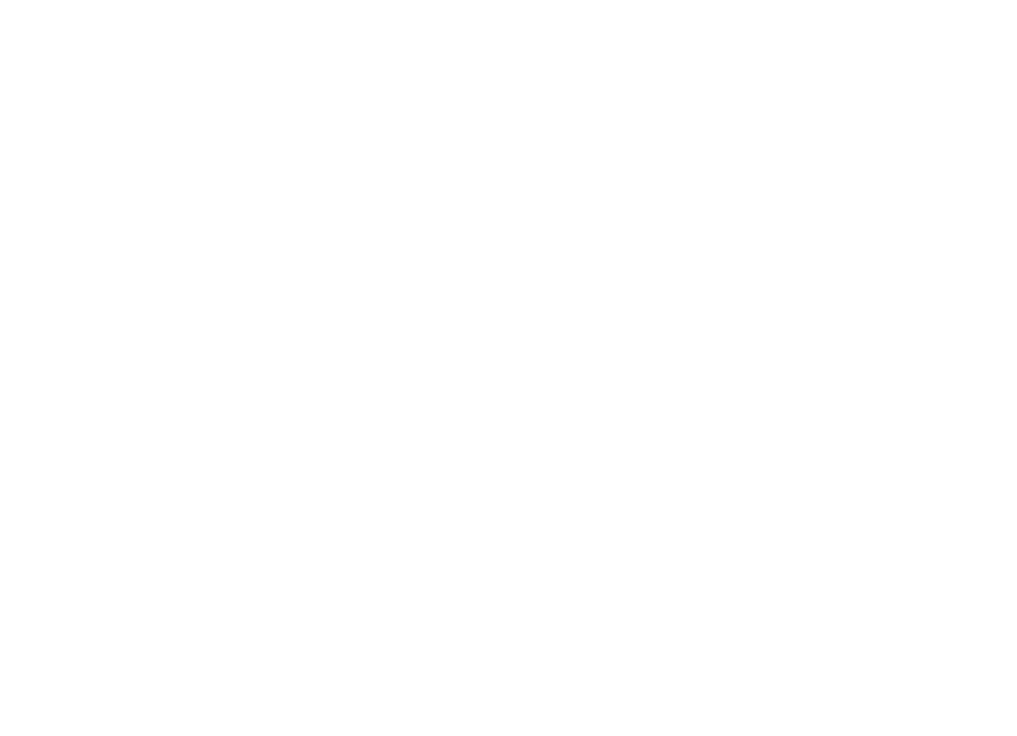
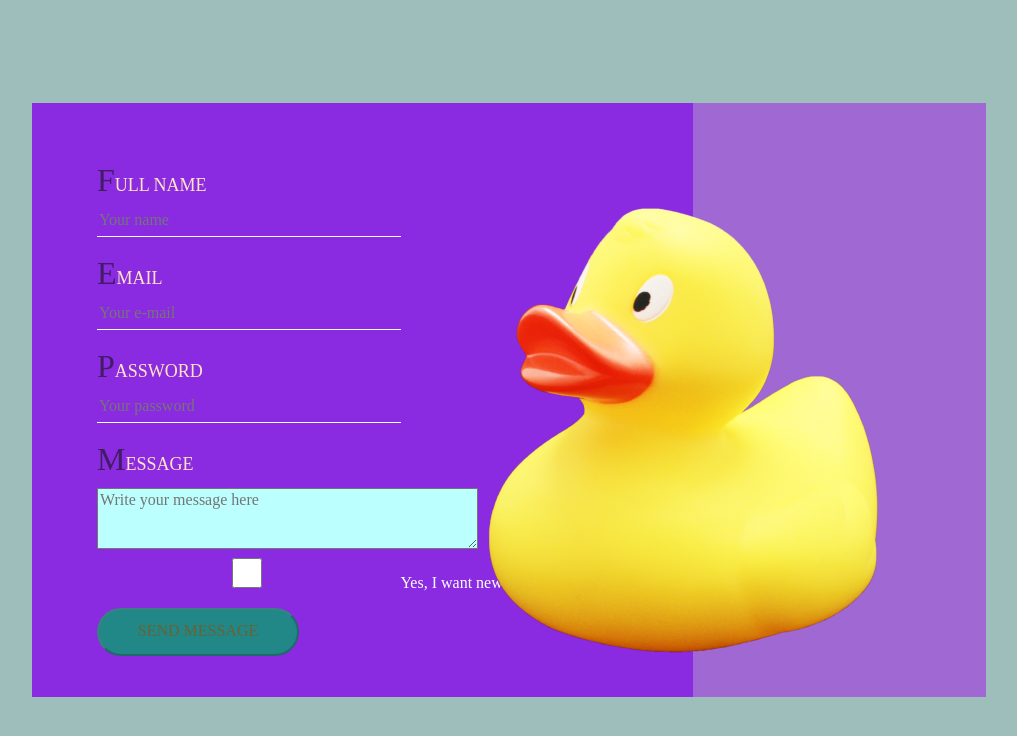
Before and after one commit to malinranden/forms, a plain HTML site: page index.html in a window 1280 px wide. Shown: the whole page, without its empty margins (131-1148 px from the left). Drawn offline with Linux system fonts and the light colour scheme.

Commit message:
adding content and styling and commiting to leave in assignment

```diff
--- a/index.html
+++ b/index.html
@@ -5,9 +5,42 @@
     <meta name="viewport" content="width=device-width, initial-scale=1.0">
     <link rel="stylesheet" href="/styles/normalize.css">
     <link rel="stylesheet" href="/styles/index.css">
-    <title>Document</title>
+    <title>Forms-assignment</title>
 </head>
 <body>
 
+    <main>
+        <div class="form-container">
+
+            <form action=""> <!--this is back-end stuff for later lessons-->
+
+                <p class="full-name1">FULL NAME</p>
+                <input type="name" placeholder="Your name" class="full-name">
+
+                <p>EMAIL</p>
+                <input type="text" placeholder="Your e-mail">
+
+                <p>PASSWORD</p>
+                <input type="password" placeholder="Your password" id="" id="">
+
+                <p>MESSAGE</p>
+                <textarea required autofocus name="message" id="message" cols="40" rows="3" placeholder="Write your message here"></textarea>
+
+                <!-- <div class="checkbox"> -->
+                    <input type="checkbox" class="switch" name="s1" id="s1">
+                    <label class="label" for="s1">Yes, I want newsletter</label>
+                <!-- </div> -->
+
+                <button type="submit" class="button" disabled>SEND MESSAGE</button>
+
+            </form>
+
+        </div>
+
+        <div class="light-purple"></div>
+
+        <img src="/images/duck.png" alt="duck">
+    </main>
+
 </body>
 </html>
--- a/styles/index.css
+++ b/styles/index.css
@@ -0,0 +1,129 @@
+body {
+    background-color: #9DBEBB;
+    width: 100%;
+    height: 100vh;
+    display: flex;
+    align-items: center;
+    justify-content: center;
+}
+
+main {
+    width: 954px;
+    height: 594px;
+    background-color: blueviolet;
+    display: flex;
+    justify-content: space-between;
+    align-items: center;
+}
+
+.light-purple {
+    width: 345px;
+    height: 594px;
+    background-color: rgb(159, 104, 211);
+}
+
+.form-container {
+    margin-top: 65px;
+    margin-left: 65px;
+    margin-bottom: 65px;
+    width: 700px;
+    display: flex;
+    flex-direction: column;
+}
+
+p {
+    font-size: 18px;
+    color: bisque;
+    margin-bottom: 5px;
+}
+
+p::first-letter {
+  color: rgb(66, 29, 100);
+  font-size: xx-large;
+}
+
+input {
+    background-color: blueviolet;
+    outline: none;
+    border: none;
+    border-bottom: 1px white solid;
+    width: 300px;
+    height: 30px;
+}
+
+textarea {
+    background-color: aqua;
+    outline: none;
+    max-width: 100%;
+    margin-top: 5px;
+    margin-bottom: 5px;
+}
+
+
+
+
+input:hover, input:focus  {
+    background-color: rgb(187, 255, 255);
+
+}
+
+.input:hover, input:focus {
+    border: none;
+
+}
+
+textarea:hover, textarea:focus {
+    background-color: rgb(187, 255, 255);
+}
+
+
+
+.button {
+    background-color: rgb(1, 159, 159);
+    color: rgba(136, 84, 20, 0.719);
+    border-radius: 30px;
+    width: 202px;
+    height: 48px;
+    margin-top: 15px;
+    position: relative;
+
+}
+
+button:hover {
+    background-color: rgb(187, 255, 255);
+}
+
+.button:disabled {
+    background-color: rgb(33, 135, 135);
+
+}
+
+label {
+    color: white;
+    /* display: block; */
+}
+
+img {
+    position: fixed;
+    margin-left: 320px;
+    margin-top: 50px;
+}
+
+.checkbox {
+    display: flex;
+    flex-direction: row;
+    /* align-items: center; */
+    justify-content: flex-start;
+    align-items: flex-start;
+    align-content: flex-start;
+    /*får inte till det... hinner inte innan inlämningstiden
+    går ut*/
+}
+
+.label, .switch {
+
+}
+
+.switch {
+    position: relative;
+}
```
Also changed, not shown: images/duck.png (added), 1 other file.
